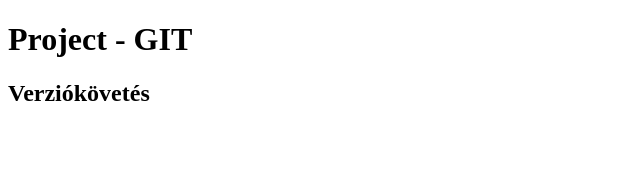
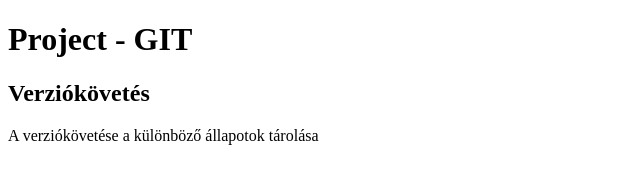
Before and after one commit to Mate367/projekt1, a plain HTML site: page index.html in a window 1280 px wide. Shown: the whole page, without its empty margins (0-640 px from the left). Drawn offline with Linux system fonts and the light colour scheme.

Commit message:
definiálás

```diff
--- a/index.html
+++ b/index.html
@@ -12,7 +12,7 @@
     <main>
         <article>
             <h2>Verziókövetés</h2>
-            <p></p>
+            <p>A verziókövetése a különböző állapotok tárolása</p>
         </article>
 
     </main>
```
